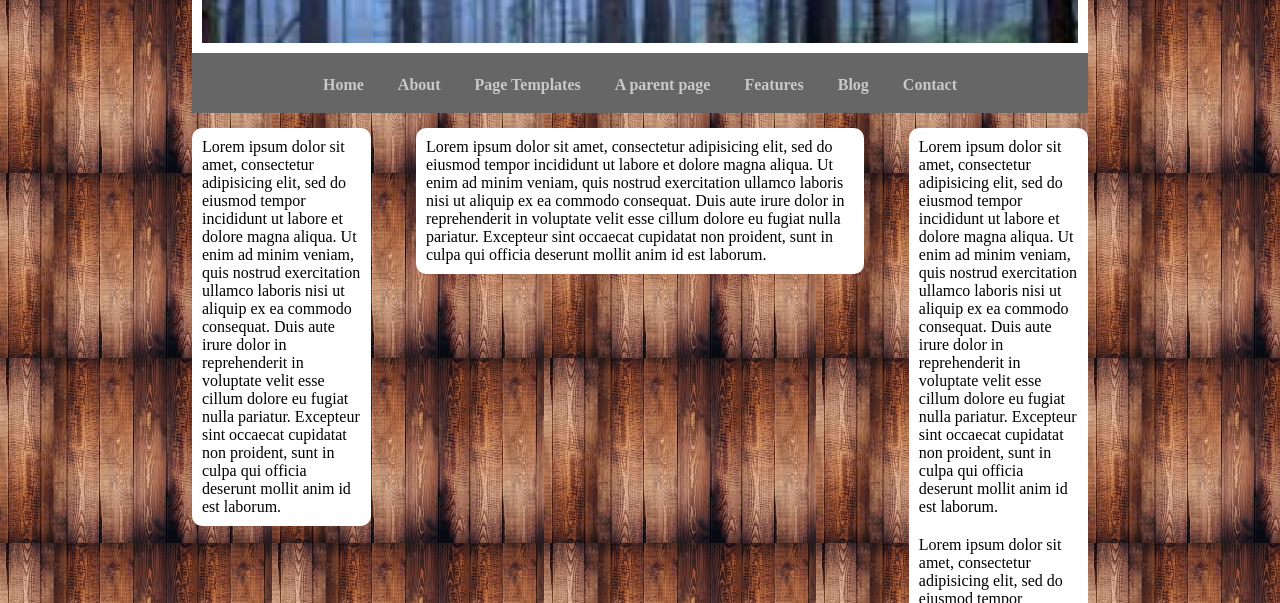
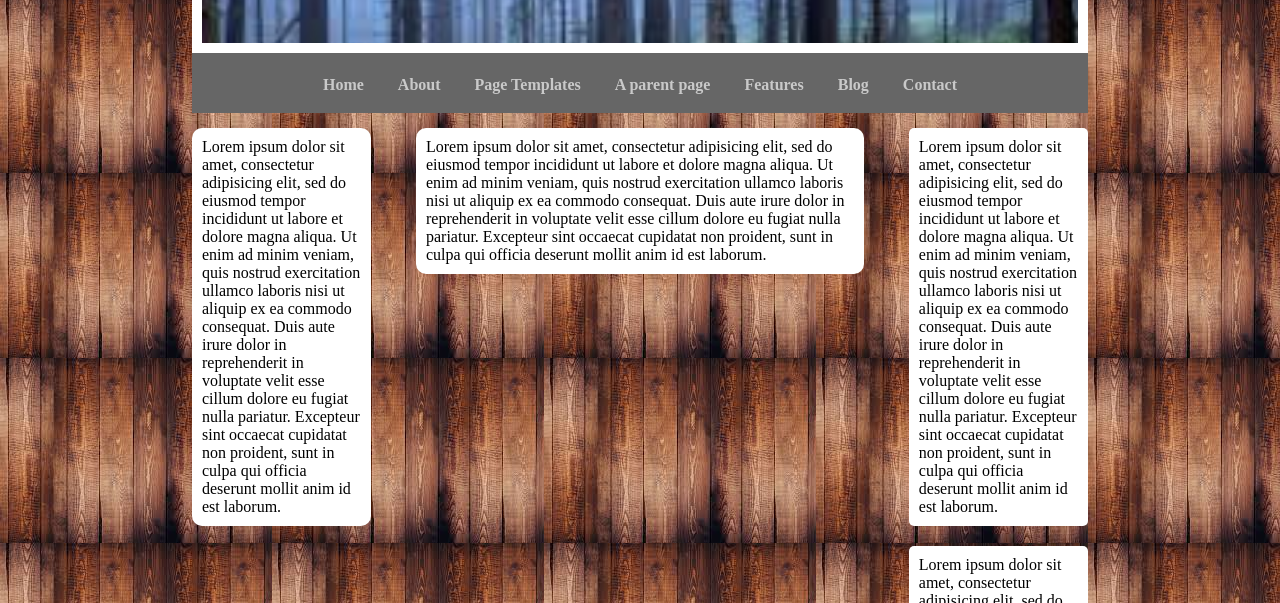
Before and after one commit to Manuel-Di-Pilla/htmlcss-struttura-wp, a plain HTML site: page index.html in a window 1280 px wide. Shown: the part 197-800 px from the top of the page. Drawn offline with Linux system fonts and the light colour scheme.

Commit message:
Correzione sfondo terza colonna

```diff
--- a/css/style.css
+++ b/css/style.css
@@ -67,9 +67,11 @@ header{
 }
 .col{
   float: left;
+  margin: 15px 0;
+}
+.col-left, .col-center{
   background-color: white;
   border-radius: 10px;
-  margin: 15px 0;
   padding: 10px;
 }
 .col-center{
@@ -80,8 +82,12 @@ header{
 .col-left , .col-right{
   width: 20%;
 }
+
 .box{
   margin-bottom: 20px;
+  background-color: white;
+  border-radius: 5px;
+  padding: 10px;
 }
 footer{
   background-color: white;
```
